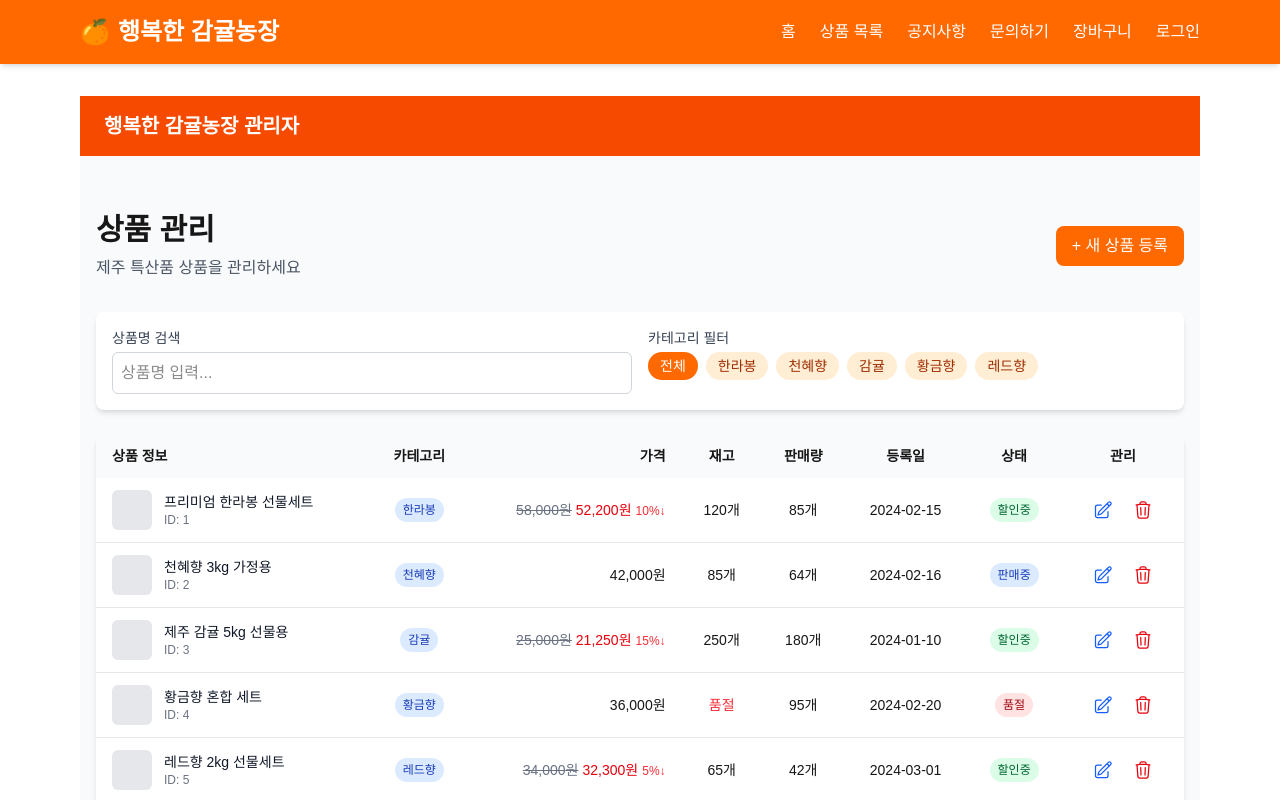
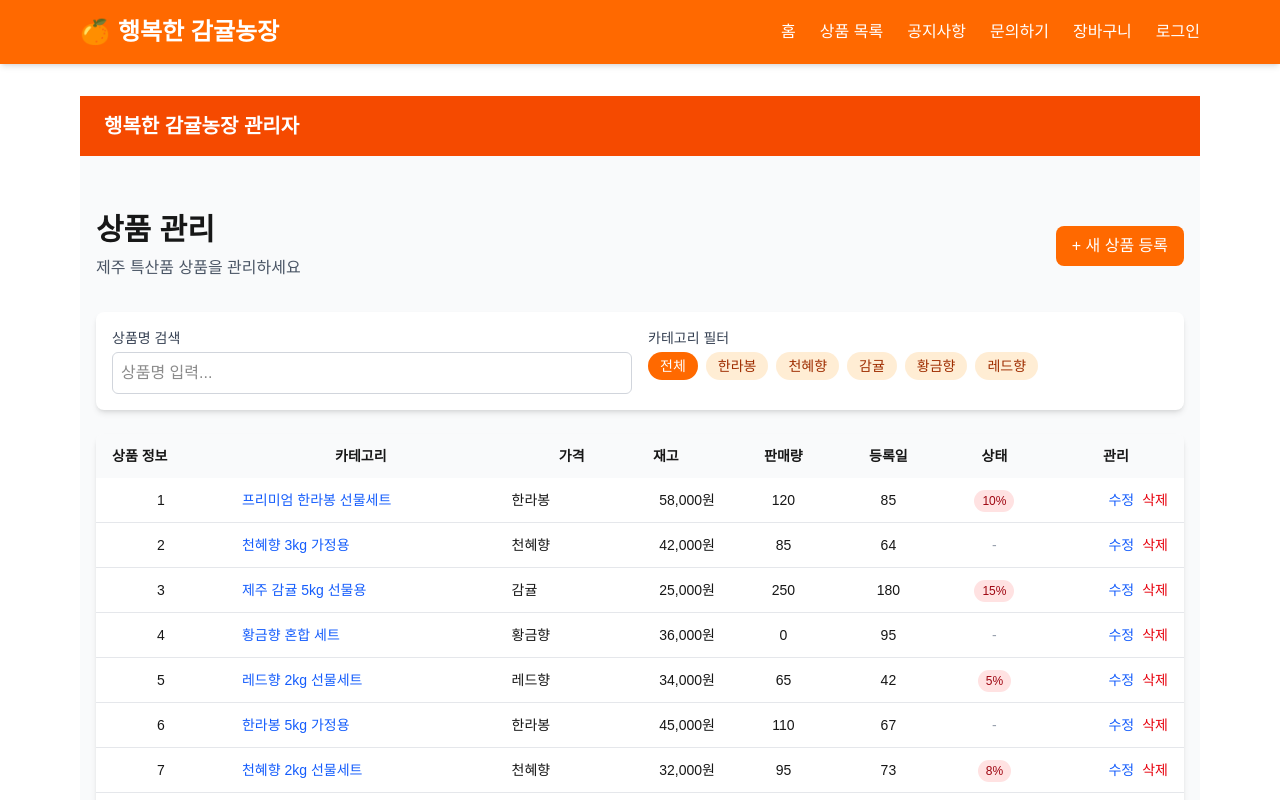
Before and after one commit to happy-yeachan/farm-page, a Next.js app: page /admin/products in a window 1280 px wide. Shown: the top 800 px of the page. Built offline with nearby package versions, Linux system fonts and the light colour scheme; sample sign-in values are in the browser's storage.

Commit message:
상품 목록과 상세 페이지 연결 기능 추가

```diff
--- a/src/app/admin/products/page.tsx
+++ b/src/app/admin/products/page.tsx
@@ -3,6 +3,19 @@
 import { useState, useEffect } from 'react';
 import { useRouter } from 'next/navigation';
 import Link from 'next/link';
+
+// 상품 타입 정의
+interface Product {
+  id: number;
+  name: string;
+  category: string;
+  price: number;
+  stock: number;
+  sales?: number;
+  isOnSale: boolean;
+  discount: number;
+  createdAt: string;
+}
 
 // 가상의 상품 데이터
 const products = [
@@ -106,6 +119,49 @@ const products = [
 
 // 카테고리 목록
 const categories = ['전체', '한라봉', '천혜향', '감귤', '황금향', '레드향'];
+
+// 상품 행 컴포넌트
+const ProductRow = ({ product, onEdit, onDelete }: {
+  product: Product;
+  onEdit: (id: number) => void;
+  onDelete: (id: number) => void;
+}) => (
+  <tr>
+    <td className="px-4 py-3 text-center">{product.id}</td>
+    <td className="px-4 py-3">
+      <Link href={`/products/${product.id}`} className="text-blue-600 hover:underline">
+        {product.name}
+      </Link>
+    </td>
+    <td className="px-4 py-3">{product.category}</td>
+    <td className="px-4 py-3 text-right">{product.price.toLocaleString()}원</td>
+    <td className="px-4 py-3 text-center">{product.stock}</td>
+    <td className="px-4 py-3 text-center">{product.sales || 0}</td>
+    <td className="px-4 py-3 text-center">
+      {product.isOnSale && product.discount > 0 ? (
+        <span className="bg-red-100 text-red-800 text-xs px-2 py-1 rounded-full">{product.discount}%</span>
+      ) : (
+        <span className="text-gray-400">-</span>
+      )}
+    </td>
+    <td className="px-4 py-3 text-right">
+      <div className="flex justify-end space-x-2">
+        <button
+          onClick={() => onEdit(product.id)}
+          className="text-blue-600 hover:text-blue-800"
+        >
+          수정
+        </button>
+        <button
+          onClick={() => onDelete(product.id)}
+          className="text-red-600 hover:text-red-800"
+        >
+          삭제
+        </button>
+      </div>
+    </td>
+  </tr>
+);
 
 export default function AdminProductsPage() {
   const router = useRouter();
@@ -230,86 +286,20 @@ export default function AdminProductsPage() {
             </thead>
             <tbody className="divide-y divide-gray-200">
               {filteredProducts.map(product => (
-                <tr key={product.id} className="hover:bg-gray-50">
-                  <td className="px-4 py-3">
-                    <div className="flex items-center">
-                      <div className="h-10 w-10 flex-shrink-0 bg-gray-200 rounded-md mr-3"></div>
-                      <div>
-                        <div className="font-medium text-gray-900">{product.name}</div>
-                        <div className="text-xs text-gray-500">ID: {product.id}</div>
-                      </div>
-                    </div>
-                  </td>
-                  <td className="px-4 py-3 text-center">
-                    <span className="inline-block bg-blue-100 text-blue-800 text-xs px-2 py-1 rounded-full">
-                      {product.category}
-                    </span>
-                  </td>
-                  <td className="px-4 py-3 text-right">
-                    {product.isOnSale ? (
-                      <div>
-                        <span className="line-through text-gray-500">{product.price.toLocaleString()}원</span>
-                        <span className="ml-1 text-red-600 font-medium">
-                          {Math.round(product.price * (1 - product.discount / 100)).toLocaleString()}원
-                        </span>
-                        <span className="ml-1 text-xs text-red-500">{product.discount}%↓</span>
-                      </div>
-                    ) : (
-                      <span>{product.price.toLocaleString()}원</span>
-                    )}
-                  </td>
-                  <td className="px-4 py-3 text-center">
-                    {product.stock > 0 ? (
-                      <span>{product.stock}개</span>
-                    ) : (
-                      <span className="text-red-500 font-medium">품절</span>
-                    )}
-                  </td>
-                  <td className="px-4 py-3 text-center">{product.sales}개</td>
-                  <td className="px-4 py-3 text-center">{product.createdAt}</td>
-                  <td className="px-4 py-3 text-center">
-                    {product.isOnSale ? (
-                      <span className="inline-block bg-green-100 text-green-800 text-xs px-2 py-1 rounded-full">
-                        할인중
-                      </span>
-                    ) : product.stock > 0 ? (
-                      <span className="inline-block bg-blue-100 text-blue-800 text-xs px-2 py-1 rounded-full">
-                        판매중
-                      </span>
-                    ) : (
-                      <span className="inline-block bg-red-100 text-red-800 text-xs px-2 py-1 rounded-full">
-                        품절
-                      </span>
-                    )}
-                  </td>
-                  <td className="px-4 py-3 text-center">
-                    <div className="flex justify-center space-x-2">
-                      <Link
-                        href={`/admin/products/edit/${product.id}`}
-                        className="p-1.5 text-blue-600 hover:bg-blue-50 rounded-md"
-                        title="수정"
-                      >
-                        <svg xmlns="http://www.w3.org/2000/svg" fill="none" viewBox="0 0 24 24" strokeWidth={1.5} stroke="currentColor" className="w-5 h-5">
-                          <path strokeLinecap="round" strokeLinejoin="round" d="m16.862 4.487 1.687-1.688a1.875 1.875 0 1 1 2.652 2.652L10.582 16.07a4.5 4.5 0 0 1-1.897 1.13L6 18l.8-2.685a4.5 4.5 0 0 1 1.13-1.897l8.932-8.931Zm0 0L19.5 7.125M18 14v4.75A2.25 2.25 0 0 1 15.75 21H5.25A2.25 2.25 0 0 1 3 18.75V8.25A2.25 2.25 0 0 1 5.25 6H10" />
-                        </svg>
-                      </Link>
-                      <button
-                        className="p-1.5 text-red-600 hover:bg-red-50 rounded-md"
-                        title="삭제"
-                        onClick={() => {
-                          if (window.confirm(`'${product.name}' 상품을 정말 삭제하시겠습니까?`)) {
-                            // 여기에 삭제 로직 구현 (실제로는 API 호출)
-                            alert('삭제되었습니다.');
-                          }
-                        }}
-                      >
-                        <svg xmlns="http://www.w3.org/2000/svg" fill="none" viewBox="0 0 24 24" strokeWidth={1.5} stroke="currentColor" className="w-5 h-5">
-                          <path strokeLinecap="round" strokeLinejoin="round" d="m14.74 9-.346 9m-4.788 0L9.26 9m9.968-3.21c.342.052.682.107 1.022.166m-1.022-.165L18.16 19.673a2.25 2.25 0 0 1-2.244 2.077H8.084a2.25 2.25 0 0 1-2.244-2.077L4.772 5.79m14.456 0a48.108 48.108 0 0 0-3.478-.397m-12 .562c.34-.059.68-.114 1.022-.165m0 0a48.11 48.11 0 0 1 3.478-.397m7.5 0v-.916c0-1.18-.91-2.164-2.09-2.201a51.964 51.964 0 0 0-3.32 0c-1.18.037-2.09 1.022-2.09 2.201v.916m7.5 0a48.667 48.667 0 0 0-7.5 0" />
-                        </svg>
-                      </button>
-                    </div>
-                  </td>
-                </tr>
+                <ProductRow
+                  key={product.id}
+                  product={product}
+                  onEdit={(id) => {
+                    router.push(`/admin/products/edit/${id}`);
+                  }}
+                  onDelete={(id) => {
+                    if (window.confirm(`'${product.name}' 상품을 정말 삭제하시겠습니까?`)) {
+                      // 실제로는 API 호출로 구현
+                      alert('상품이 삭제되었습니다.');
+                      // 삭제 후 목록 갱신 로직 추가
+                    }
+                  }}
+                />
               ))}
             </tbody>
           </table>
--- a/src/app/products/page.tsx
+++ b/src/app/products/page.tsx
@@ -122,7 +122,7 @@ export default function ProductsPage() {
             <meta itemProp="position" content={(index + 1).toString()} />
             <Link href={`/products/${product.id}`} className="block">
               <div
-                className="border border-orange-100 rounded-lg overflow-hidden hover:shadow-md transition"
+                className="border border-orange-100 rounded-lg overflow-hidden hover:shadow-md transition cursor-pointer"
                 itemProp="item"
                 itemScope
                 itemType="https://schema.org/Product"
```
